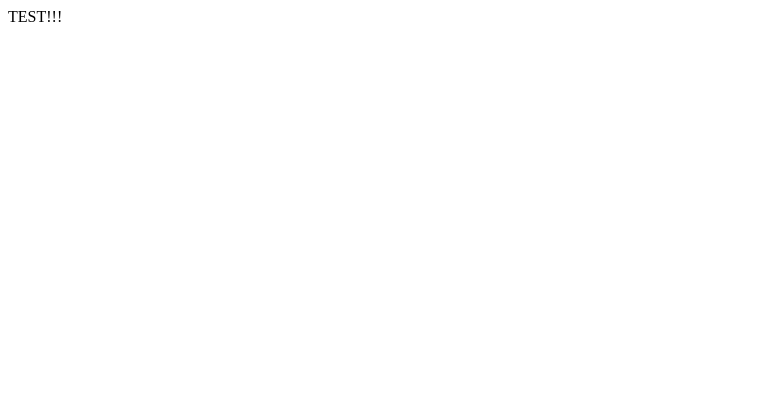
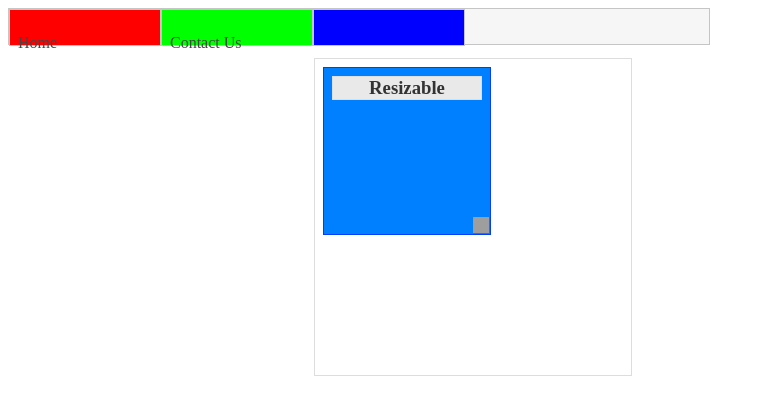
Before and after one commit to kirinchen/candlestick-data-mockup-gui, a website: page public/index.html in a window 1280 px wide. Shown: the whole page, without its empty margins (0-765 px from the left). Drawn offline with nearby package versions, Linux system fonts and the light colour scheme; grey boxes are pictures that could not be loaded.

Commit message:
add jquery ui

```diff
--- a/public/index.html
+++ b/public/index.html
@@ -1 +1,64 @@
-TEST!!!
+<!doctype html>
+<html lang="en">
+<head>
+  <meta charset="utf-8">
+  <meta name="viewport" content="width=device-width, initial-scale=1">
+  <title>jQuery UI Resizable - Constrain resize area</title>
+  <link rel="stylesheet" href="//code.jquery.com/ui/1.13.2/themes/base/jquery-ui.css">
+  <link rel="stylesheet" href="/resources/demos/style.css">
+  <style>
+  #container { width: 300px; height: 300px; }
+  #container h3 { text-align: center; margin: 0; margin-bottom: 10px; }
+  #resizable { background-position: top left; width: 150px; height: 150px; }
+  #resizable, #container { padding: 0.5em; }
+
+  #draggable1 { background:#ff0000; width: 150px; height: 35px;}
+#draggable2 { background:#00ff00; width: 150px; height: 35px;}
+#draggable3 { background:#0000ff; width: 150px; height: 35px;}
+
+#sortable { width: 700px; height: 35px;  }
+
+#sortable > div { float: left; }
+p { padding: 0.5em; }
+
+  </style>
+  <script src="https://code.jquery.com/jquery-3.6.0.js"></script>
+  <script src="https://code.jquery.com/ui/1.13.2/jquery-ui.js"></script>
+  <script>
+  $( function() {
+    $( "#resizable" ).resizable({
+      containment: "#container"
+    });
+
+	$("#sortable").sortable({
+            revert: true
+    });
+
+  } );
+  </script>
+</head>
+<body>
+
+ <div class="demo">
+    <div id="sortable" class="ui-state-default">
+        <div id = "draggable1" class="ui-state-default"><p>Home</p></div>
+        <div id = "draggable2" class="ui-state-default"><p>Contact Us</p></div>
+        <div id = "draggable3" class="ui-state-default"><p>
+
+		<div id="container" class="ui-widget-content">
+
+  <div id="resizable" class="ui-state-active">
+    <h3 class="ui-widget-header">Resizable</h3>
+  </div>
+</div>
+
+
+		</p></div>
+    </div>
+</div>
+
+
+
+
+</body>
+</html>
```
